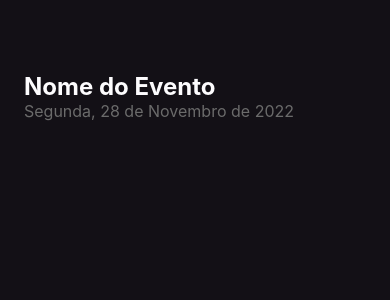
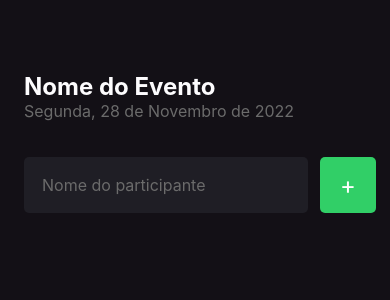
Before and after one commit to Hugovarellaa/ignite-react-native-chapter-1, a React Native app in the folder imhere/: screen / in a window 390 px wide. Shown: the top 300 px of the page. Built offline with nearby package versions, Linux system fonts and the light colour scheme.

Commit message:
Criando component button

```diff
--- /dev/null
+++ b/imhere/src/components/Button/index.tsx
@@ -0,0 +1,14 @@
+import { Text, TouchableOpacity } from 'react-native'
+import { buttonStyles } from './styles'
+
+interface ButtonProps {
+  title: string
+}
+
+export function Button({ title }: ButtonProps) {
+  return (
+    <TouchableOpacity style={buttonStyles.button}>
+      <Text style={buttonStyles.textButton}>{title}</Text>
+    </TouchableOpacity>
+  )
+}
--- /dev/null
+++ b/imhere/src/components/Button/styles.ts
@@ -0,0 +1,18 @@
+import { StyleSheet } from 'react-native'
+
+export const buttonStyles = StyleSheet.create({
+  button: {
+    width: 56,
+    height: 56,
+    borderRadius: 5,
+    backgroundColor: '#31CF67',
+    alignItems: 'center',
+    justifyContent: 'center',
+  },
+  textButton: {
+    fontSize: 24,
+    color: '#FFFFFF',
+    alignItems: 'center',
+    justifyContent: 'center',
+  },
+})
--- a/imhere/src/screens/Home/index.tsx
+++ b/imhere/src/screens/Home/index.tsx
@@ -1,4 +1,5 @@
-import { Text, View } from 'react-native'
+import { Text, TextInput, View } from 'react-native'
+import { Button } from '../../components/Button'
 import { homeStyles } from './styles'
 
 export function Home() {
@@ -6,6 +7,15 @@ export function Home() {
     <View style={homeStyles.container}>
       <Text style={homeStyles.eventName}>Nome do Evento</Text>
       <Text style={homeStyles.eventDate}>Segunda, 28 de Novembro de 2022</Text>
+
+      <View style={homeStyles.form}>
+        <TextInput
+          style={homeStyles.input}
+          placeholder="Nome do participante"
+          placeholderTextColor="#6b6b6b"
+        />
+        <Button title="+" />
+      </View>
     </View>
   )
 }
--- a/imhere/src/screens/Home/styles.ts
+++ b/imhere/src/screens/Home/styles.ts
@@ -16,4 +16,21 @@ export const homeStyles = StyleSheet.create({
     color: '#6b6b6b',
     fontSize: 16,
   },
+  input: {
+    flex: 1,
+    backgroundColor: '#1f1e25',
+    height: 56,
+    borderRadius: 5,
+    color: '#fdfcfe',
+    padding: 18,
+    fontSize: 16,
+    lineHeight: 22,
+    marginRight: 12,
+  },
+  form: {
+    width: '100%',
+    flexDirection: 'row',
+    marginTop: 36,
+    marginBottom: 42,
+  },
 })
```
Also changed, not shown: 1 other file (tests, documents, lock files or other folders). Lines whose indentation alone changed are shown as unchanged.
